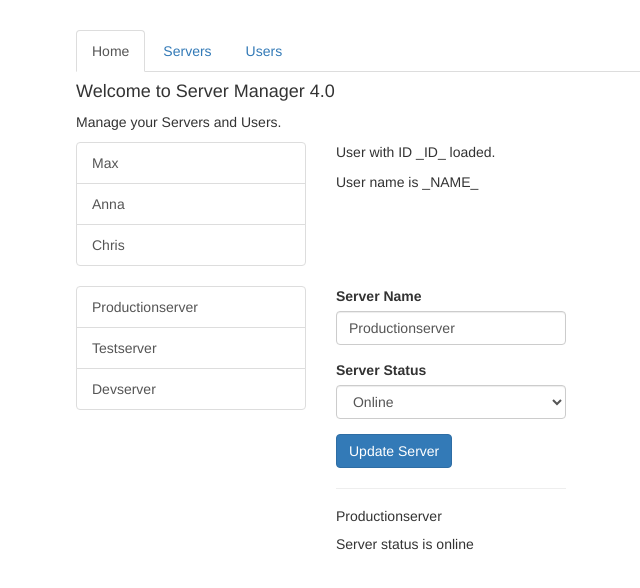
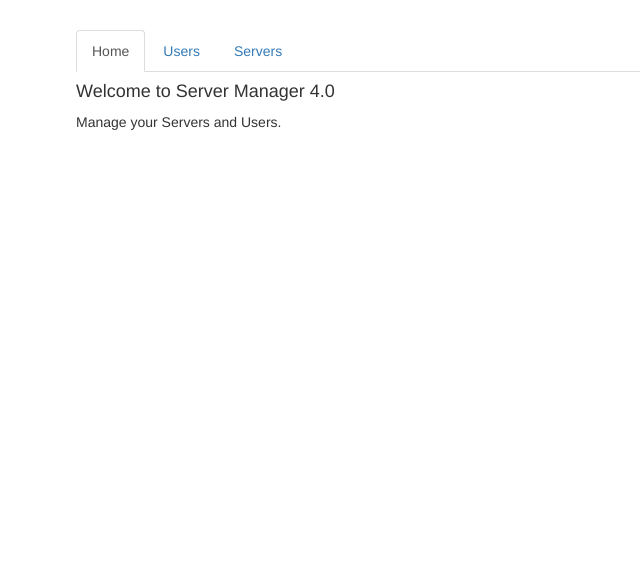
Before and after one commit to gauravKumarSingh-git/angularTutorial, an Angular app in the folder routing-start/: page / in a window 1280 px wide. Shown: the top 588 px of the page, without its empty margins (189-829 px from the left). Built offline with nearby package versions, Linux system fonts and the light colour scheme.

Commit message:
adding routerLink

```diff
--- a/routing-start/src/app/app.component.html
+++ b/routing-start/src/app/app.component.html
@@ -2,25 +2,16 @@
   <div class="row">
     <div class="col-xs-12 col-sm-10 col-md-8 col-sm-offset-1 col-md-offset-2">
       <ul class="nav nav-tabs">
-        <li role="presentation" class="active"><a href="#">Home</a></li>
-        <li role="presentation"><a href="#">Servers</a></li>
-        <li role="presentation"><a href="#">Users</a></li>
+        <li role="presentation" class="active"><a routerLink="">Home</a></li>
+        <li role="presentation"><a routerLink="users">Users</a></li>
+        <li role="presentation"><a [routerLink]="['servers']">Servers</a></li>
       </ul>
     </div>
   </div>
   <div class="row">
     <div class="col-xs-12 col-sm-10 col-md-8 col-sm-offset-1 col-md-offset-2">
-      <app-home></app-home>
+      <router-outlet></router-outlet>
     </div>
   </div>
-  <div class="row">
-    <div class="col-xs-12 col-sm-10 col-md-8 col-sm-offset-1 col-md-offset-2">
-      <app-users></app-users>
-    </div>
-  </div>
-  <div class="row">
-    <div class="col-xs-12 col-sm-10 col-md-8 col-sm-offset-1 col-md-offset-2">
-      <app-servers></app-servers>
-    </div>
-  </div>
+
 </div>
```
Also changed, not shown: routing-start/src/app/app.module.ts (+5 -2 lines).
